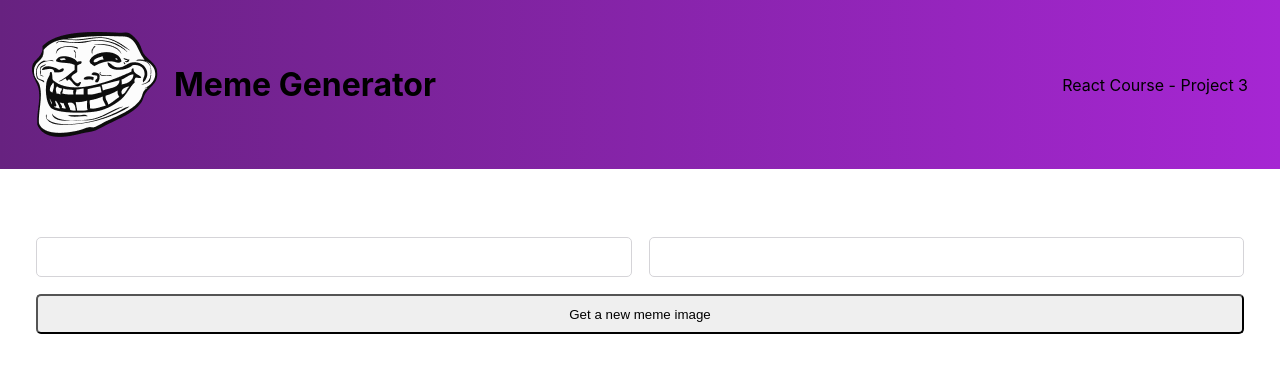
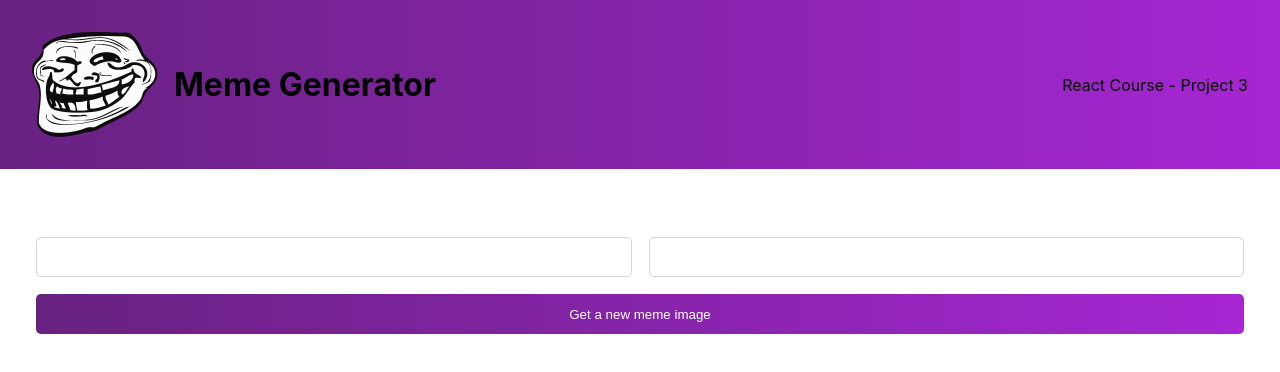
Before and after one commit to airbathingape/meme-generator, a React (Create React App) app: page / in a window 1280 px wide. Shown: the top 372 px of the page. Built offline with nearby package versions, Linux system fonts and the light colour scheme.

Commit message:
added more button styling

```diff
--- a/src/components/Main.css
+++ b/src/components/Main.css
@@ -18,4 +18,8 @@
 .button--input {
   grid-column: 1 / -1;
   border-radius: 5px;
+  background: linear-gradient(.25turn, #672280, #A626D3);
+  color: white;
+  border: none;
+  cursor: pointer;
 }
```
